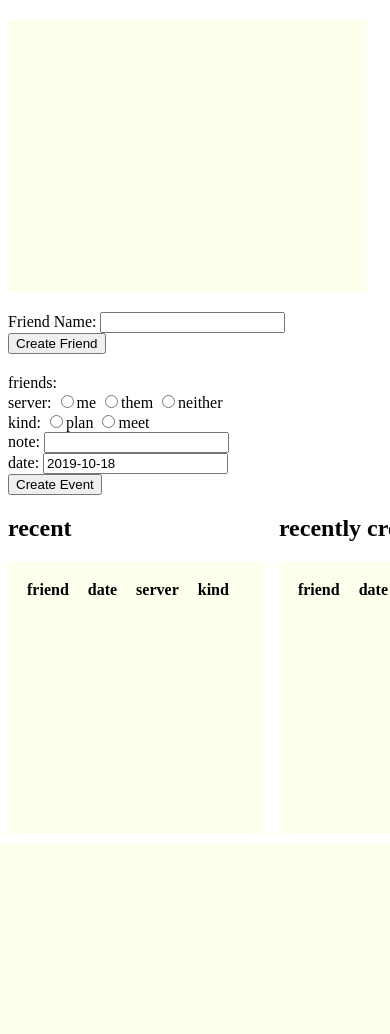
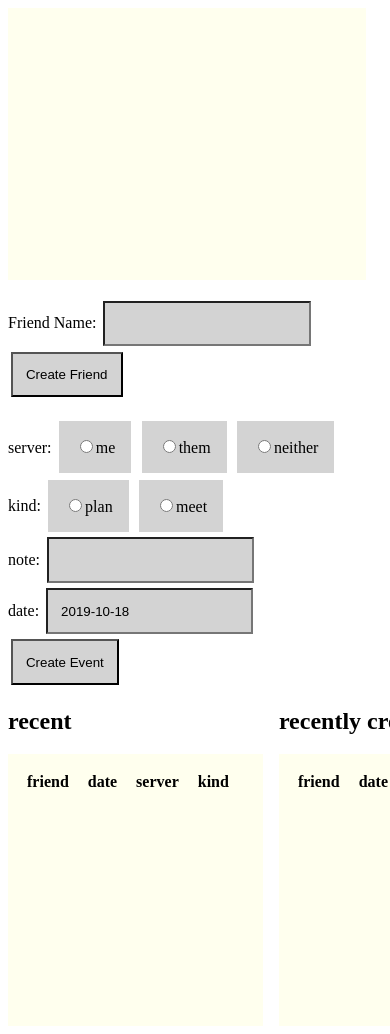
Before and after one commit to dansgithubuser/SocialTennis, a Django app: page / in a window 390 px wide; the page is wider, and only the part inside the window is pictured. Before the commit the page ends 844 px from the top of that part, so only its background shows below. Run offline with Django 3.2, Linux system fonts and the light colour scheme; the visitor is signed in with stand-in values (Sample User, id 1); data comes from the database, SQL or seed files in the repository; data that the repository does not hold is empty.

Commit message:
fat input for mobile

```diff
--- a/SocialTennis/templates/home.html
+++ b/SocialTennis/templates/home.html
@@ -111,6 +111,13 @@
         width: 100%;
       }
 
+      .fat {
+        padding: 1em;
+        margin: .2em;
+        display: inline-block;
+        background-color: lightgrey;
+      }
+
       td {
         padding-right: 1em;
       }
@@ -121,7 +128,6 @@
     </style>
 
     <div>
-      <h2></h2>
       <div class='scroll'>
         <table id='ranking' style='width:100%'>
           {% for friend in ranked %}
@@ -133,38 +139,38 @@
         </table>
       </div>
     </div>
+    <br>
     <form action="/friend" method="post">
-      <h2></h2>
-      Friend Name: <input type="text" name="name"><br>
-      <input type="submit" value="Create Friend">
+      Friend Name: <input type="text" name="name" class='fat'><br>
+      <input type="submit" value="Create Friend" class='fat'>
       {% csrf_token %}
     </form>
+    <br>
     <form action='/event' method='post'>
-      <h2></h2>
-      friends:
+      <div style='display: flex; flex-wrap: wrap'>
         {% for friend_id, friend in friends.items %}
-          <label>
-            <input type='checkbox' name='friend' value='{{ friend_id }}'>
-              <span style='background-image: linear-gradient(to bottom,
-                {{ friend.color }}, white, white, white, {{ friend.color }}
-              );'>{{ friend.name }}</span>
-            </input>
+          <label class='fat' style='
+            background-image: linear-gradient(to bottom,
+              {{ friend.color }}, white, white, white, {{ friend.color }}
+            );
+          '>
+            <input type='checkbox' name='friend' value='{{ friend_id }}'>{{ friend.name }}</input>
           </label>
         {% endfor %}
-      <br>
+      </div>
       server:
         {% for choice in servers %}
-          <label><input type='radio' name='server' value="{{ choice.0 }}">{{ choice.1 }}</label>
+          <label class='fat'><input type='radio' name='server' value="{{ choice.0 }}">{{ choice.1 }}</label>
         {% endfor %}
       <br>
       kind:
         {% for choice in kinds %}
-          <label><input type='radio' name='kind' value="{{ choice.0 }}">{{ choice.1 }}</label>
+          <label class='fat'><input type='radio' name='kind' value="{{ choice.0 }}">{{ choice.1 }}</label>
         {% endfor %}
       <br>
-      note: <input type="text" name="note"><br>
-      date: <input type="text" id="date" name="date"><br>
-      <input type="submit" value="Create Event">
+      note: <input type="text" name="note" class='fat'><br>
+      date: <input type="text" id="date" name="date" class='fat'><br>
+      <input type="submit" value="Create Event" class='fat'>
       {% csrf_token %}
     </form>
     <div class='row'>
@@ -206,7 +212,7 @@
                 <td>{{ i.date }}</td>
                 <td>{{ i.server }}</td>
                 <td>{{ i.kind }}</td>
-                <td><input type='button' value='delete' onclick='eventDelete({{ i.id }})'></td>
+                <td><input type='button' value='delete' onclick='eventDelete({{ i.id }})' class='fat'></td>
               </tr>
             {% endfor %}
           </table>
--- a/SocialTennis/views.py
+++ b/SocialTennis/views.py
@@ -46,8 +46,8 @@ def home(request):
         # recent events
         fortnight_ago = datetime.datetime.now(datetime.timezone.utc) - datetime.timedelta(days=14)
         events = [j for i in friends for j in i.event_set.all()]
-        context['recently_created_events'] = sorted([i for i in events if i.created_at > fortnight_ago       ], key=lambda i: i.created_at, reverse=True)
-        context['recent_events'          ] = sorted([i for i in events if i.date       > fortnight_ago.date()], key=lambda i: i.date      , reverse=True)
+        context['recently_created_events'] = sorted(events, key=lambda i: i.created_at, reverse=True)[:20]
+        context['recent_events'          ] = sorted(events, key=lambda i: i.date      , reverse=True)[:20]
         # ranking
         def score(friend):
             friend.score = 0
```
Also changed, not shown: SocialTennis/static/socialtennis/styles.css (deleted, +0 -23 lines).
